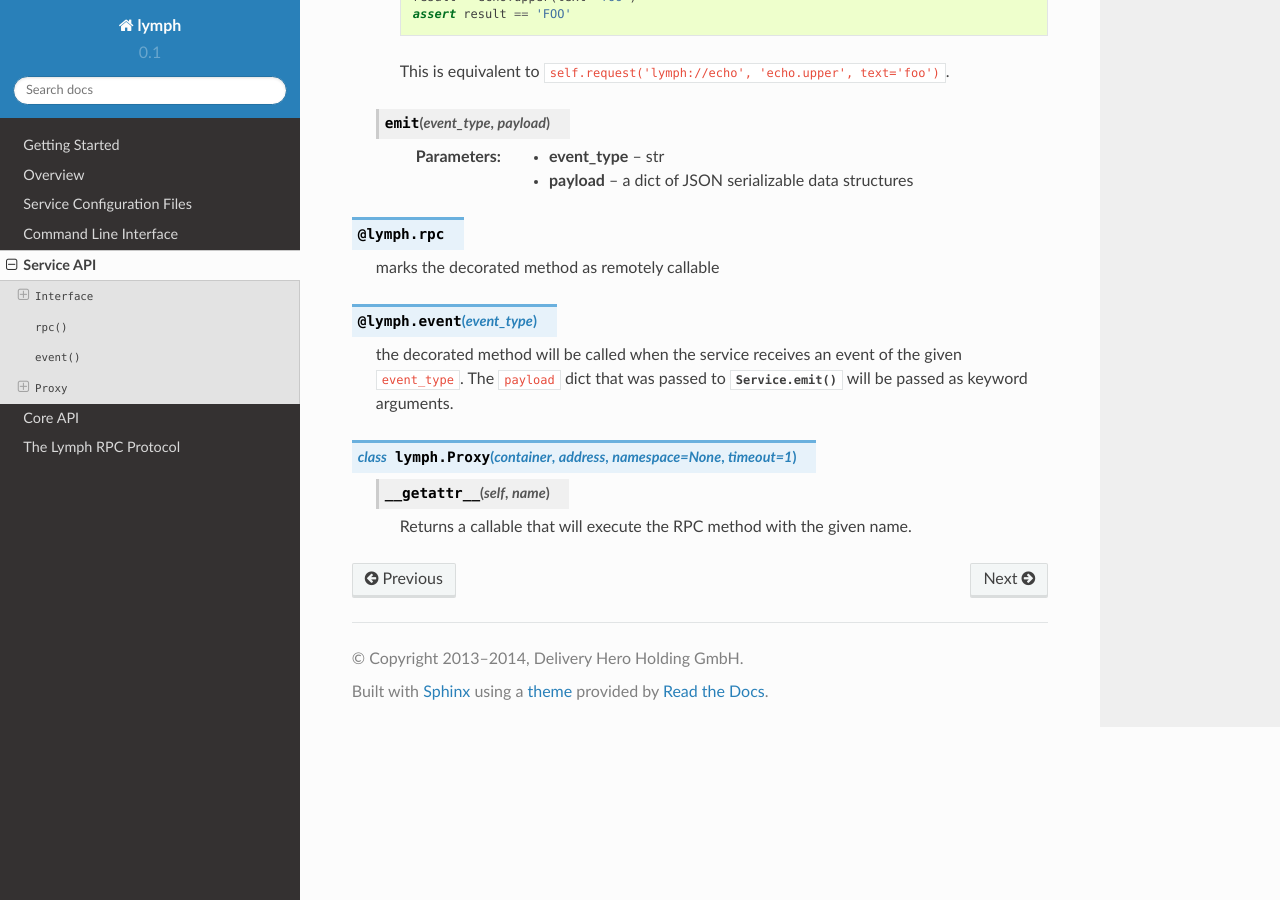
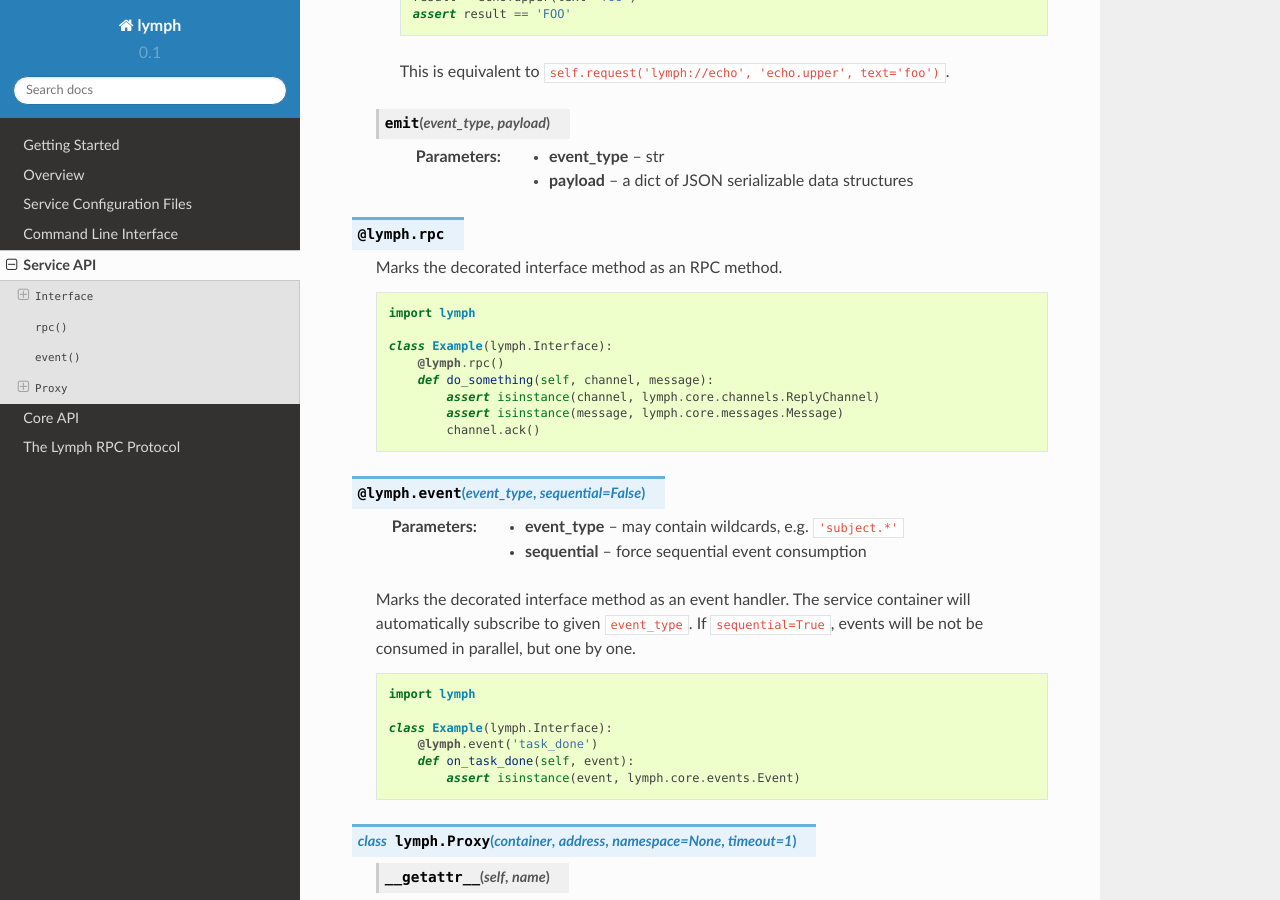
Before and after one commit to deliveryhero/lymph, a Sphinx documentation site: the page built from docs/service_api.rst, in a window 1280 px wide and 900 px high, scrolled down 1253 px. Built offline with Sphinx 7.4.7 and the Read the Docs theme 2.0.0, drawn with Linux system fonts in a browser that asks for light colours; formulas are drawn with MathJax 3.

Commit message:
Small documenation update

```diff
--- a/docs/service_api.rst
+++ b/docs/service_api.rst
@@ -76,15 +76,39 @@ Service API
         :param payload: a dict of JSON serializable data structures
 
 
-.. decorator:: rpc( )
+.. decorator:: rpc()
 
-    marks the decorated method as remotely callable
+    Marks the decorated interface method as an RPC method.
+
+    .. code::
+
+        import lymph
+
+        class Example(lymph.Interface):
+            @lymph.rpc()
+            def do_something(self, channel, message):
+                assert isinstance(channel, lymph.core.channels.ReplyChannel)
+                assert isinstance(message, lymph.core.messages.Message)
+                channel.ack()
 
 
-.. decorator:: event(event_type)
+.. decorator:: event(event_type, sequential=False)
 
-    the decorated method will be called when the service receives an event of the given ``event_type``.
-    The ``payload`` dict that was passed to :meth:`Service.emit()` will be passed as keyword arguments.
+    :param event_type: may contain wildcards, e.g. ``'subject.*'``
+    :param sequential: force sequential event consumption
+
+    Marks the decorated interface method as an event handler.
+    The service container will automatically subscribe to given ``event_type``.
+    If ``sequential=True``, events will be not be consumed in parallel, but one by one.
+
+    .. code::
+
+        import lymph
+
+        class Example(lymph.Interface):
+            @lymph.event('task_done')
+            def on_task_done(self, event):
+                assert isinstance(event, lymph.core.events.Event)
 
 
 .. class:: Proxy(container, address, namespace=None, timeout=1)
```
Also changed, not shown: docs/cli.rst (+5 -5 lines), docs/core_api.rst (line endings or trailing spaces).
